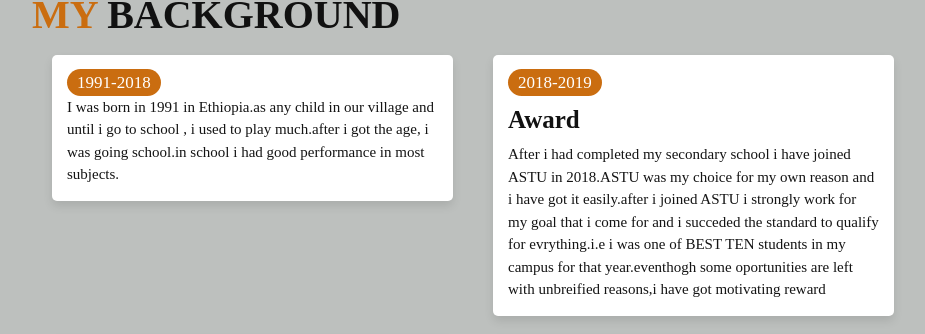
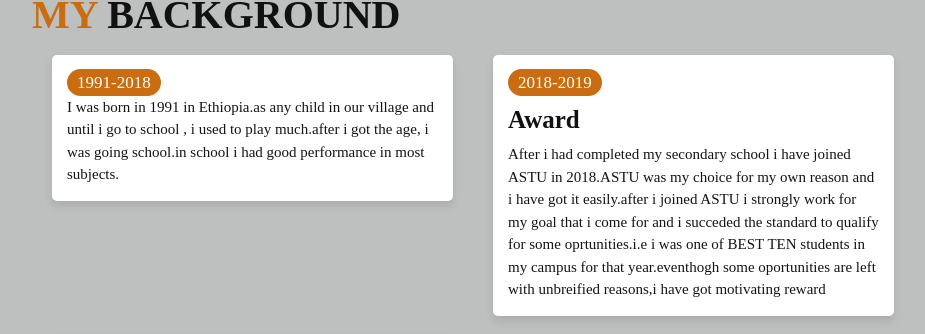
Before and after one commit to kaleabbyh/personal-website, a plain HTML site: page index.html in a window 1280 px wide. Shown: the part 1625-1959 px from the top of the page, without its empty margins (317-1242 px from the left). Drawn offline with Linux system fonts and the light colour scheme.

Commit message:
Update index.html

```diff
--- a/index.html
+++ b/index.html
@@ -152,7 +152,7 @@
                     <h3>Award</h3>
                     <p>After i had completed my secondary school i have joined ASTU in 2018.ASTU was my choice for
                         my own reason and i have got it easily.after i joined ASTU i strongly work for my goal that i
-                        come for and i succeded the standard to qualify for evrything.i.e i was one of BEST TEN students
+                        come for and i succeded the standard to qualify for some oprtunities.i.e i was one of BEST TEN students
                         in my campus for that year.eventhogh some oportunities are left with unbreified reasons,i have  got motivating reward </p>
                 </div>
             </div>
```
